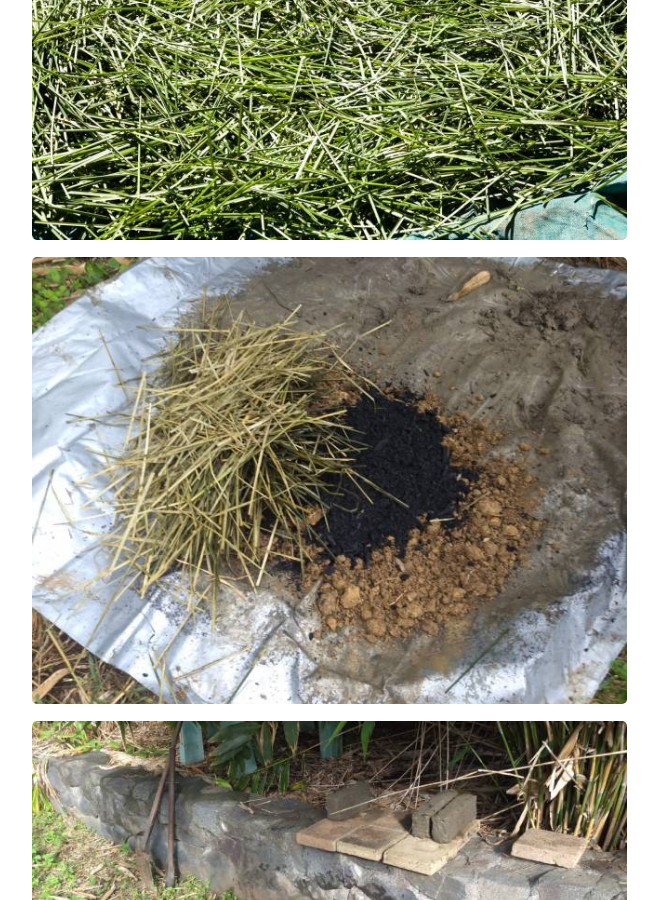
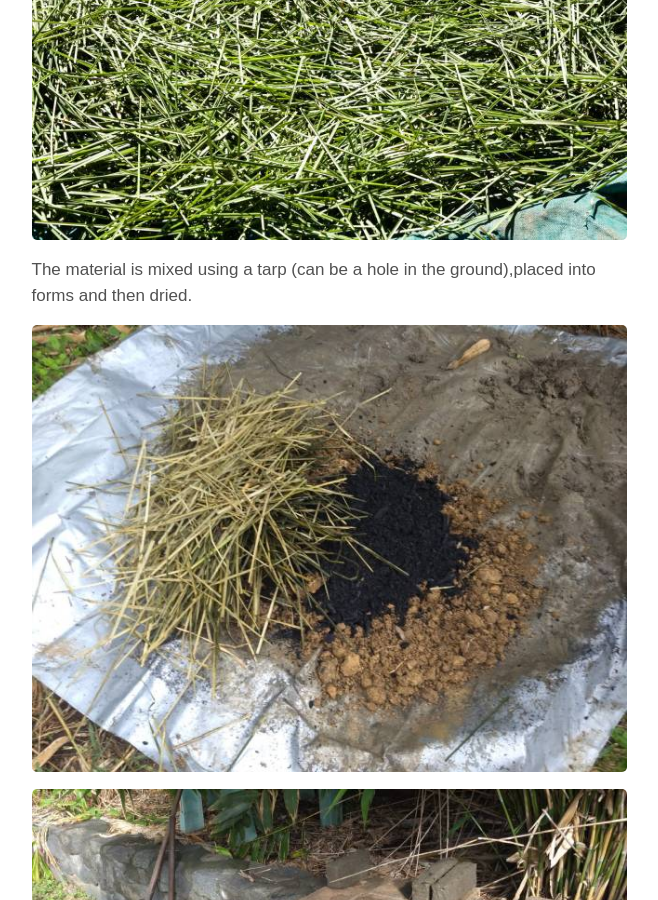
Before and after one commit to Tr33mo/tr33mo.github.io, a Jekyll site: the page built from blog/_posts/2020-06-19-straw.md, in a window 1280 px wide and 900 px high, scrolled down 1860 px. Shown: the whole window, without its empty margins (311-969 px from the left). Built offline with Jekyll 4.4.1, drawn with Linux system fonts in a browser that asks for light colours; some of the changed text lies outside the part shown.

Commit message:
Update 2020-06-19-straw.md

```diff
--- a/blog/_posts/2020-06-19-straw.md
+++ b/blog/_posts/2020-06-19-straw.md
@@ -17,6 +17,8 @@
 
 [![alt text](/assets/img/thumbs/straw (6).jpg "Grass cut")](/assets/img/straw (6).jpg)
 
+The material is mixed using a tarp (can be a hole in the ground),placed into forms and then dried.
+
 [![alt text](/assets/img/thumbs/straw (8).jpg "Mixing")](/assets/img/straw (8).jpg)
 
 [![alt text](/assets/img/thumbs/straw (7).jpg "Bricks")](/assets/img/straw (7).jpg)
@@ -25,4 +27,6 @@
 
 [![alt text](/assets/img/thumbs/straw (3).jpg "Mixed")](/assets/img/straw (3).jpg)
 
+A fine leaf mortar is pictured here plastering the sides of an oven base.
+
 [![alt text](/assets/img/thumbs/straw (4).jpg "Mud Plaster")](/assets/img/straw (4).jpg)
```
